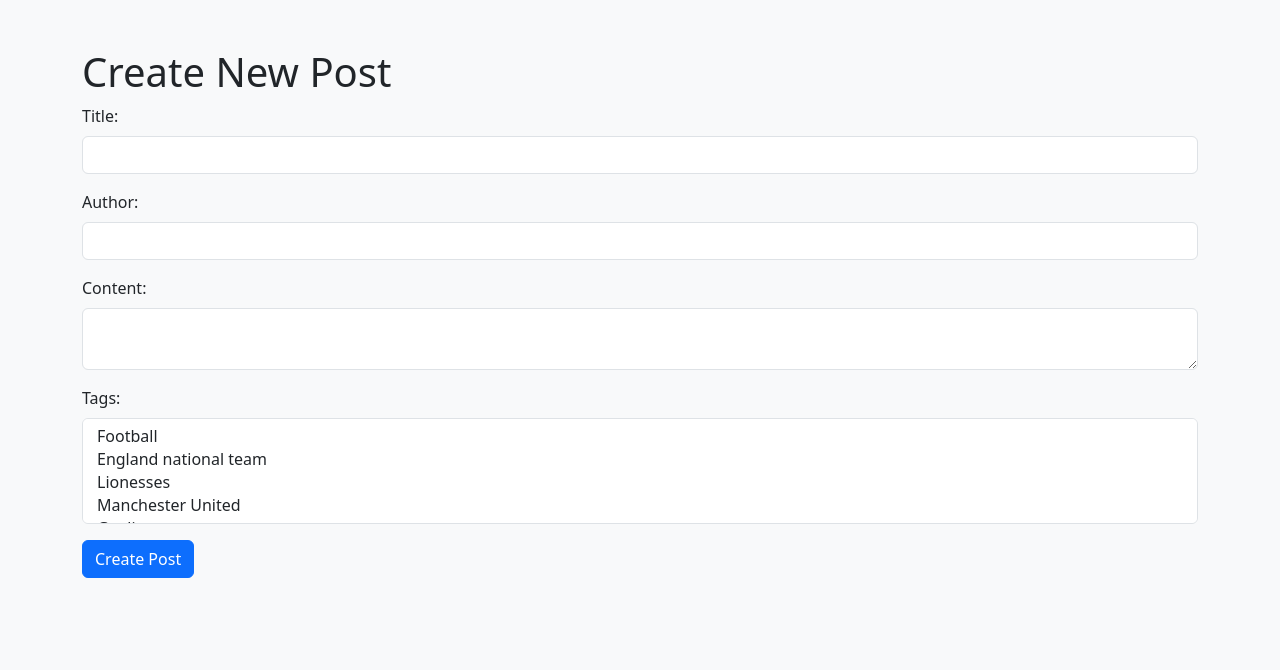
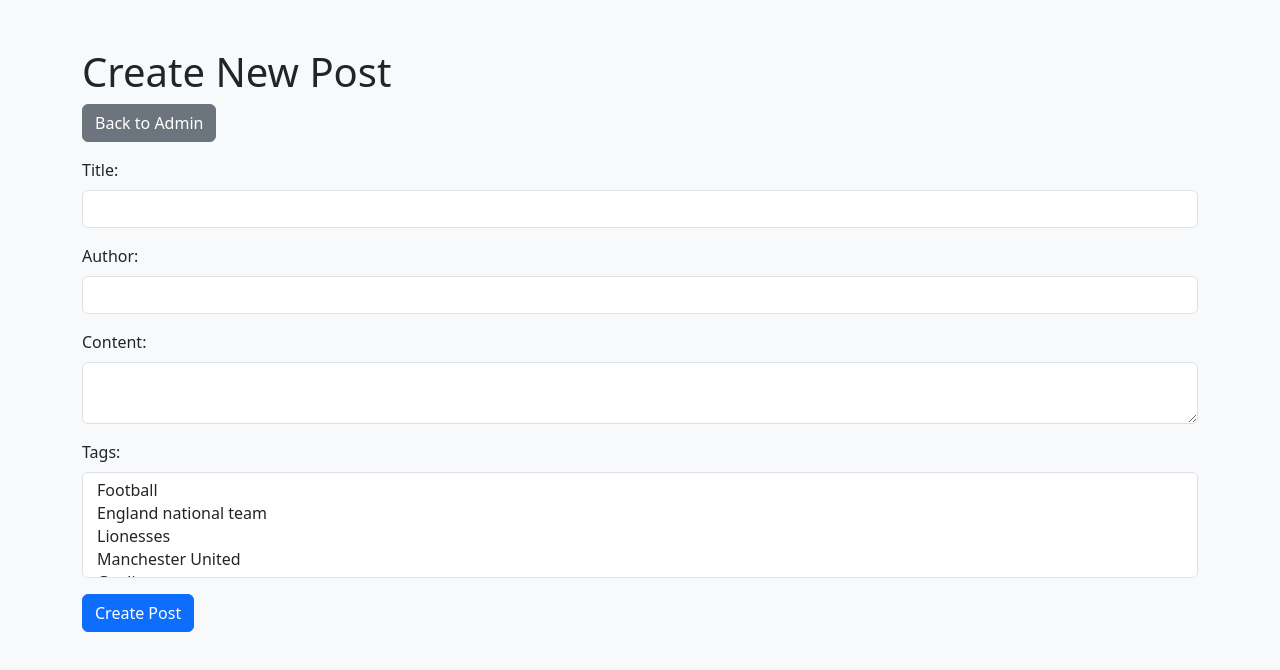
Before and after one commit to CalandraLeslie/Blog-API-Klient, a plain HTML site: page admin/create-post.html in a window 1280 px wide. Drawn offline with nearby package versions, Linux system fonts and the light colour scheme.

Commit message:
added return to admin in create post

```diff
--- a/admin/create-post.html
+++ b/admin/create-post.html
@@ -18,6 +18,9 @@
     <div class="container mt-5">
         <!-- Heading for creating a new post -->
         <h1>Create New Post</h1>
+
+        <!-- "Back to Admin" link -->
+        <a href="../admin/index.html" class="btn btn-secondary mb-3">Back to Admin</a>
 
         <!-- Form for creating a new post -->
         <form id="createPostForm">
```
